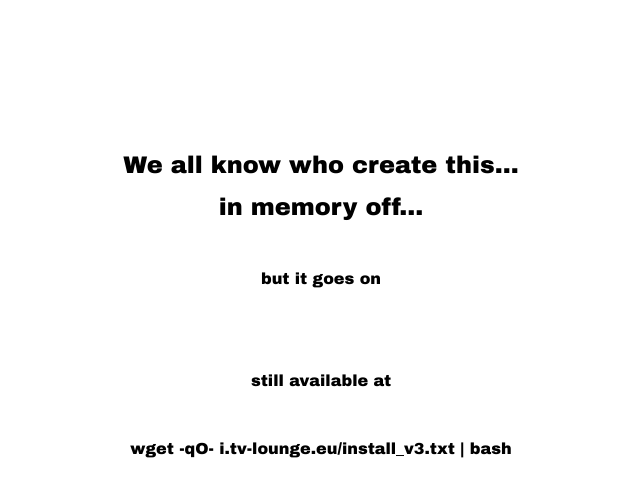
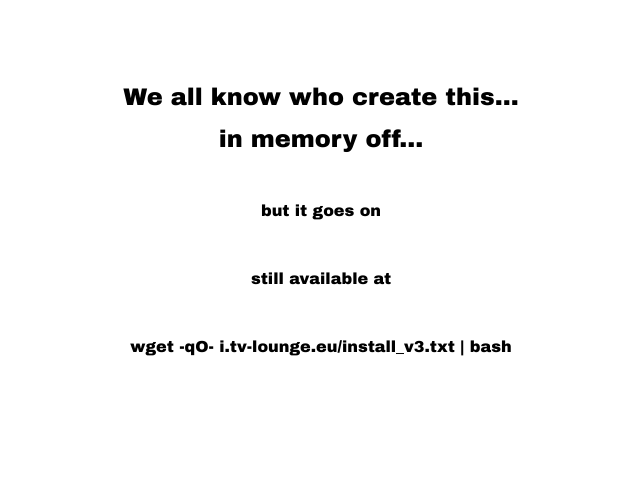
Before and after one commit to erkman77/erkman77.github.io, a plain HTML site: page index.html in a window 1280 px wide. Shown: the whole page, without its empty margins (319-959 px from the left). Drawn offline with Linux system fonts and the light colour scheme.

Commit message:
Update index.html

```diff
--- a/index.html
+++ b/index.html
@@ -5,13 +5,10 @@
 </head>
 <p><br></p>
 <p><br></p>
-<p><br></p>
-<p><br></p>
 <div style="text-align: center;"><strong><span style='font-family: "Arial Black", Gadget, sans-serif; font-size: 24px;'>We all know who create this...</span></strong></div>
 <p style="text-align: center;"><strong><span style='font-family: "Arial Black", Gadget, sans-serif; font-size: 24px;'>in memory off...</span></strong></p>
 <p style="text-align: center;"><br></p>
 <p style="text-align: center;"><strong><span style='font-family: "Arial Black", Gadget, sans-serif; font-size: 16px;'>but it goes on</span></strong></p>
-<p style="text-align: center;"><br></p>
 <p style="text-align: center;"><br></p>
 <p style="text-align: center;"><strong><span style='font-family: "Arial Black", Gadget, sans-serif; font-size: 16px;'>still available at</span></strong></p>
 <p style="text-align: center;"><br></p>
```
